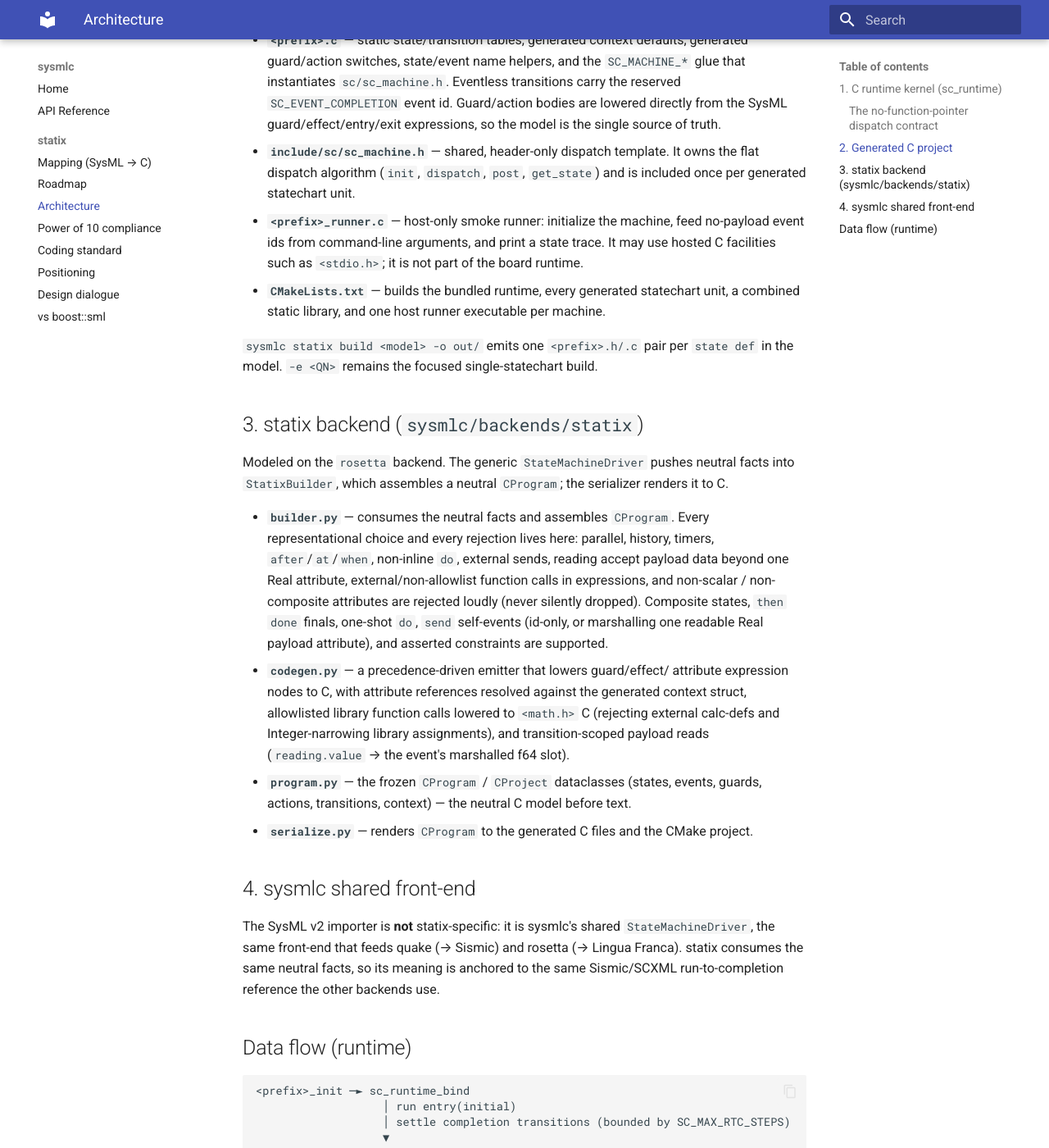
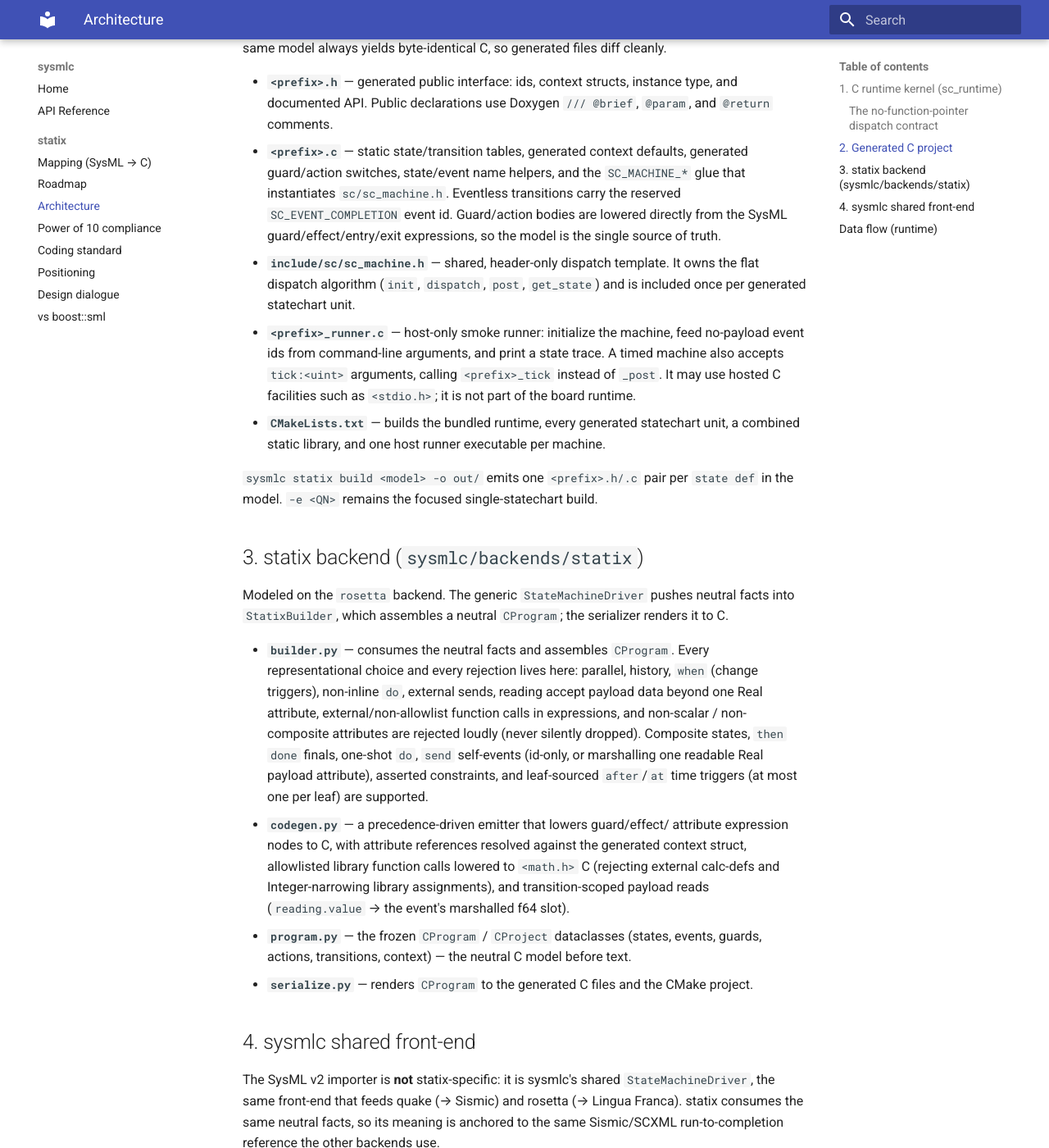
Before and after one commit to glacier-project/sysmlc-core, an MkDocs documentation site: the page built from docs/statix/architecture.md, in a window 1280 px wide and 1400 px high, scrolled down 1972 px. Shown: the whole window at 82% size. Built offline with MkDocs 1.6.1 and Material for MkDocs 9.7.7, drawn with Linux system fonts in a browser that asks for light colours; some of the changed text lies outside the part shown.

Commit message:
docs(statix): record after/at time trigger support (Phase C.1)

```diff
--- a/docs/statix/architecture.md
+++ b/docs/statix/architecture.md
@@ -48,6 +48,10 @@
 - Expose machine-agnostic helpers such as current-state access.
 - Provide a fixed-size FIFO event queue over caller storage
   (`sc_event_queue_*`).
+- Convert SI seconds to ticks safely for time-triggered (`after`/`at`)
+  transitions (`sc_seconds_to_ticks`), and define the project-wide
+  `SC_TICKS_PER_SECOND` tick resolution (default `1000u`, override with
+  `-D`, like `SC_MAX_TRANSITIONS`).
 - Define the shared vocabulary: fixed-width ids (`sc_types.h`), status codes
   (`sc_status.h`), and the event value type (`sc_event.h`).
 
@@ -64,7 +68,9 @@
 - The shared runtime never declares or calls global `sc_guard_eval()` /
   `sc_action_exec()` hooks.
 - Each generated `<prefix>.c` defines `static` guard/action switches and
-  includes `sc/sc_machine.h` after setting four `SC_MACHINE_*` macros.
+  includes `sc/sc_machine.h` after setting four required `SC_MACHINE_*`
+  macros (plus optional `SC_MACHINE_HAS_QUEUE`/`SC_MACHINE_HAS_TIMER` and
+  the paired `SC_MACHINE_TIMEOUT_DUE` for sending/timed machines).
 - `sc/sc_machine.h` is the single audited dispatch algorithm. It is instantiated
   once per generated unit and calls the file-local static guard/action switches
   directly.
@@ -96,9 +102,10 @@
   owns the flat dispatch algorithm (`init`, `dispatch`, `post`, `get_state`)
   and is included once per generated statechart unit.
 - **`<prefix>_runner.c`** — host-only smoke runner: initialize the machine, feed
-  no-payload event ids from command-line arguments, and print a state trace. It
-  may use hosted C facilities such as `<stdio.h>`; it is not part of the board
-  runtime.
+  no-payload event ids from command-line arguments, and print a state trace. A
+  timed machine also accepts `tick:<uint>` arguments, calling `<prefix>_tick`
+  instead of `_post`. It may use hosted C facilities such as `<stdio.h>`; it is
+  not part of the board runtime.
 - **`CMakeLists.txt`** — builds the bundled runtime, every generated statechart
   unit, a combined static library, and one host runner executable per machine.
 
@@ -113,10 +120,10 @@
 
 - **`builder.py`** — consumes the neutral facts and assembles `CProgram`. Every
   representational choice and every rejection lives here: parallel, history,
-  timers, `after`/`at`/`when`, non-inline `do`, external sends, reading accept payload data beyond one Real attribute,
+  `when` (change triggers), non-inline `do`, external sends, reading accept payload data beyond one Real attribute,
   external/non-allowlist function calls in expressions, and non-scalar / non-composite
   attributes are rejected loudly (never silently dropped). Composite states, `then done` finals,
-  one-shot `do`, `send` self-events (id-only, or marshalling one readable Real payload attribute), and asserted constraints are supported.
+  one-shot `do`, `send` self-events (id-only, or marshalling one readable Real payload attribute), asserted constraints, and leaf-sourced `after`/`at` time triggers (at most one per leaf) are supported.
 - **`codegen.py`** — a precedence-driven emitter that lowers guard/effect/
   attribute expression nodes to C, with attribute references resolved against
   the generated context struct, allowlisted library function calls lowered
```
Also changed, not shown: docs/statix-mapping.md (+54 -2 lines), docs/statix/roadmap.md (+4 -4 lines).
